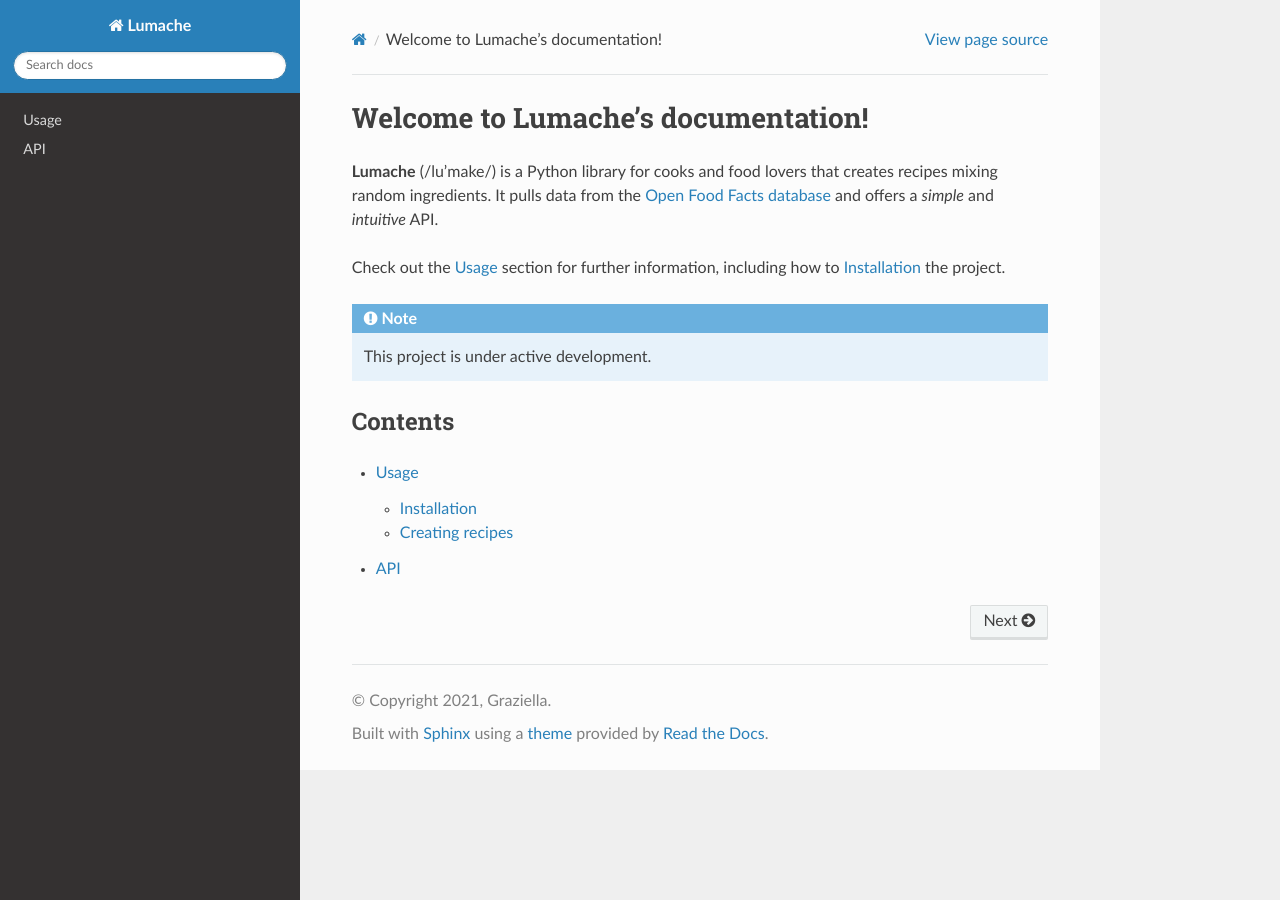
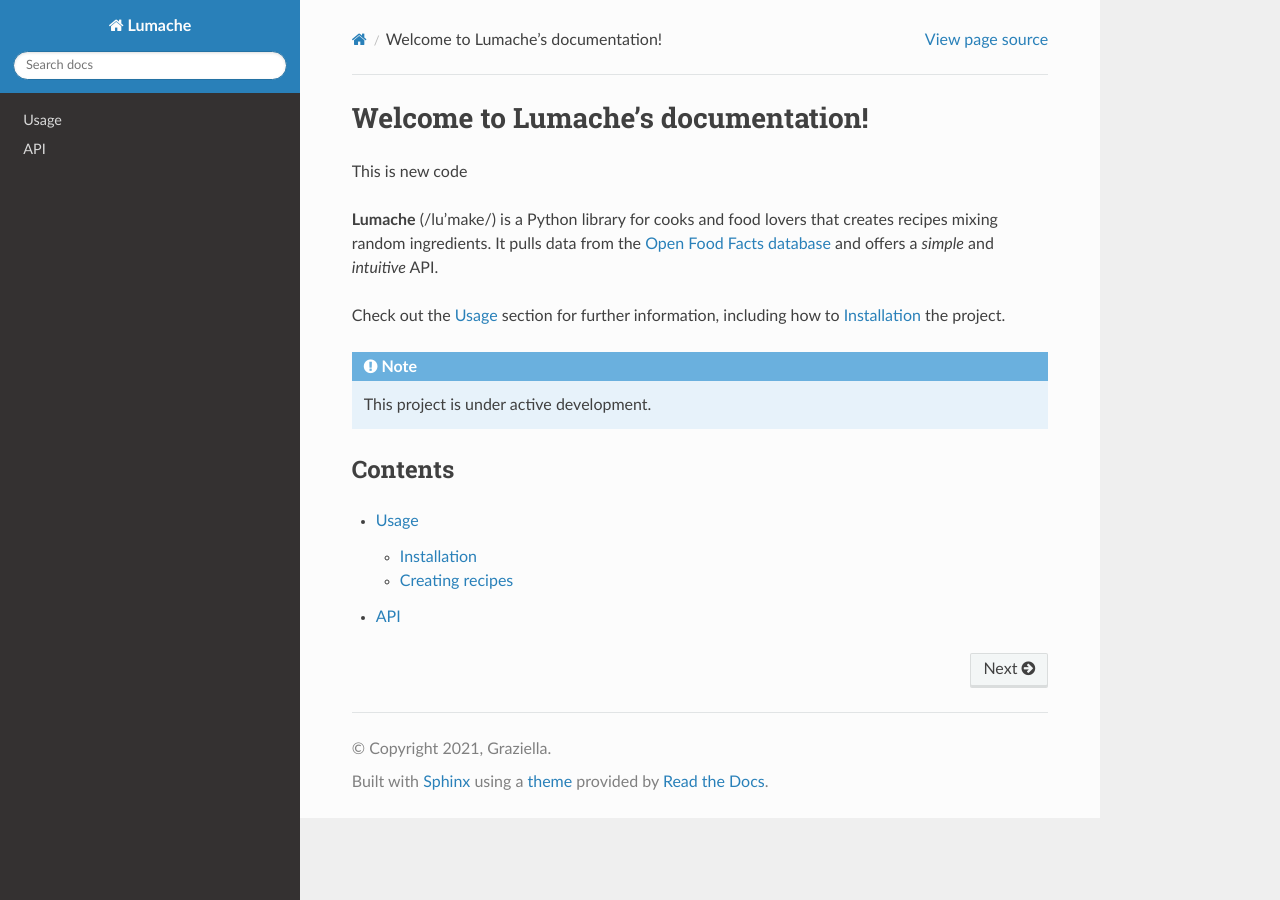
Before and after one commit to ne1s0n/rtd-tutorial, a Sphinx documentation site: the page built from docs/source/index.rst, in a window 1280 px wide. Built offline with Sphinx 7.4.7 and the Read the Docs theme 3.1.0, drawn with Linux system fonts in a browser that asks for light colours.

Commit message:
Update index.rst

```diff
--- a/docs/source/index.rst
+++ b/docs/source/index.rst
@@ -1,5 +1,7 @@
 Welcome to Lumache's documentation!
 ===================================
+
+This is new code
 
 **Lumache** (/lu'make/) is a Python library for cooks and food lovers
 that creates recipes mixing random ingredients.
```
